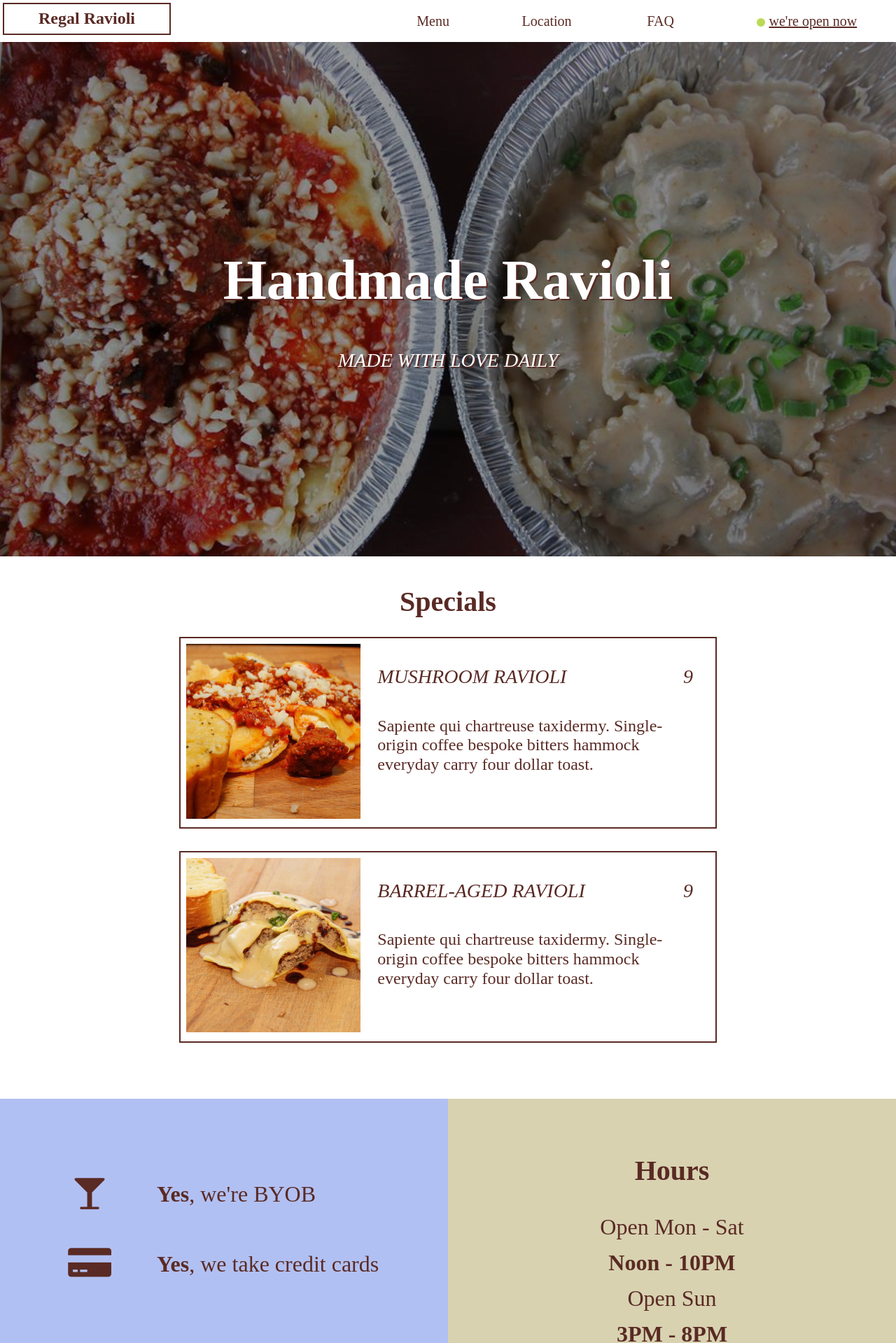
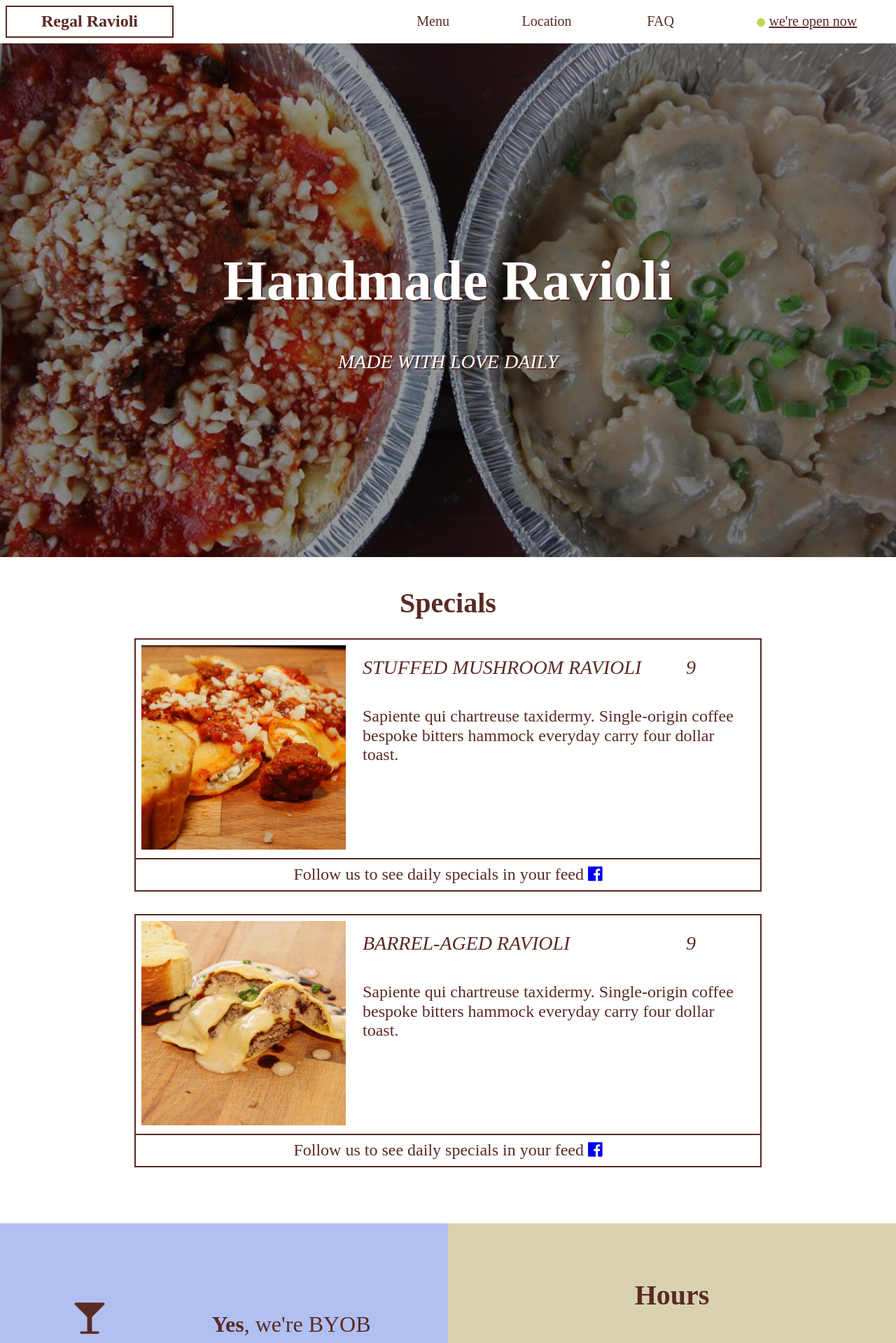
Before and after one commit to davidpowellme/assignments, a Jekyll site: the page built from restaurant-redesign/index.html, in a window 1280 px wide. Shown: the top 1919 px of the page at 70% size. Built offline with Jekyll 4.4.1, drawn with Linux system fonts in a browser that asks for light colours; nearby versions of some CDN libraries.

Commit message:
responsive af but also ugly af

```diff
--- a/restaurant-redesign/_includes/footer.html
+++ b/restaurant-redesign/_includes/footer.html
@@ -3,8 +3,8 @@
 		<i class="fa fa-copyright"></i> 2016 Regal Ravioli
 	</div>
 	<div class="social">
-		<i class="fa fa-facebook"></i>
-		<i class="fa fa-twitter"></i>
-		<i class="fa fa-instagram"></i>
+		<a href="https://www.facebook.com/regalravioli/"><i class="fa fa-facebook"></i></a>
+		<a href="https://www.twitter.com/regalravioli/"><i class="fa fa-twitter"></i></a>
+		<a href="https://www.instagram.com/regalravioli/"><i class="fa fa-instagram"></i></a>
 	</div>
 </footer>
--- a/restaurant-redesign/css/main.scss
+++ b/restaurant-redesign/css/main.scss
@@ -108,7 +108,7 @@
 
 	@media (min-width: 900px) {
 		.logo {
-			margin: 0.25rem;
+			margin: 0.5rem;
 		}
 		.mainnav {
 			padding: 0.5rem 0.25rem;
@@ -152,7 +152,7 @@
 	}
 
 	h1 {
-		font-size: 5rem;
+		font-size: 3rem;
 	}
 
 	h2 {
@@ -163,6 +163,10 @@
 @media (min-width: 900px) {
 	.banner {
 		padding: 15rem;
+
+		h1 {
+			font-size: 5rem;
+		}
 	}
 }
 
@@ -230,11 +234,15 @@
 		border: $border;
 		margin: 0 auto 2rem auto;
 		overflow: hidden;
-		padding: 0.5rem;
 
-		.spec-img {
-			padding: 3rem;
+		img {
+			margin-bottom: 0.5rem;
 		}
+
+		.spec-info {
+			padding: 0.5rem;
+		}
+
 
 		.info {
 			overflow: hidden;
@@ -242,11 +250,11 @@
 
 			h2 {
 				font-size: 1.75rem;
+				margin-top: 0.5rem;
 				overflow: hidden;
 				padding: 0.5rem;
 
-				span {
-					float: right;
+				span:last-child {
 					text-align: center;
 				}
 			}
@@ -254,6 +262,15 @@
 				font-size: 1.5rem;
 				padding: 0.5rem;
 			}
+		}
+
+		.follow {
+			border-top: $border;
+			clear: both;
+			font-size: 1.5rem;
+			margin: 0;
+			padding: 0.5rem;
+			text-align: center;
 		}
 
 	}
@@ -267,7 +284,7 @@
 
 @media (min-width: 900px) {
 	.specials {
-		width: 60%;
+		width: 70%;
 	}
 }
 
@@ -280,7 +297,6 @@
 .xtra {
 	background: $secondary-color;
 	font-size: 1.5rem;
-	height: 28rem;
 	overflow: hidden;
 	padding: 4.375rem 1rem;
 
@@ -300,6 +316,8 @@
 
 	p {
 		font-size: 2rem;
+		padding: 0.5rem;
+		text-align: center;
 
 
 		span {
@@ -324,7 +342,6 @@
 */
 .hours {
 	background: #d8d2b0;
-	height: 28rem;
 	padding: 1rem;
 
 	h1 {
@@ -339,6 +356,13 @@
 		span {
 			font-weight: 700;
 		}
+	}
+}
+
+@media (min-width: 650px) {
+	.xtra,
+	.hours {
+		height: 28rem;
 	}
 }
 
@@ -357,7 +381,12 @@
 	p {
 		font-size: 2rem;
 		line-height: 1.6;
+		padding: 0.5rem;
 		text-align: center;
+
+		a {
+			font-size: 1.75rem;
+		}
 	}
 	iframe {
 		max-width: 100%;
--- a/restaurant-redesign/index.html
+++ b/restaurant-redesign/index.html
@@ -14,29 +14,39 @@
 <section class="specials">
 	<h1>Specials</h1>
 	<article class="spec-item col-sm-12 col-md-12 col-lg-12">
-		<div class="col-sm-4 col-md-4 col-lg-4"><img src="/images/meat.jpg" alt=""></div>
-		<div class="info col-sm-8 col-md-8 col-lg-8">
-		<h2>Mushroom Ravioli <span>9</span></h2>
-		<p>Sapiente qui chartreuse taxidermy. Single-origin coffee bespoke bitters hammock everyday carry four dollar toast. </p>
+		<div class="spec-info">
+			<div class="col-sm-12 col-md-4 col-lg-4"><img src="/images/meat.jpg" alt=""></div>
+			<div class="info col-sm-12 col-md-8 col-lg-8">
+			<h2><span class="col-sm-9">Stuffed Mushroom Ravioli</span><span class="col-sm-3">9</span></h2>
+			<p>Sapiente qui chartreuse taxidermy. Single-origin coffee bespoke bitters hammock everyday carry four dollar toast. </p>
+			</div>
+		</div>
+		<div class="col-sm-12 col-md-12 col-lg-12">
+			<p class="follow">Follow us to see daily specials in your feed  <a href="https://www.facebook.com/regalravioli/"><i class="fa fa-facebook-official"></i></a></p>
 		</div>
 	</article>
 	<article class="spec-item col-sm-12 col-md-12 col-lg-12">
-		<div class="col-sm-4 col-md-4 col-lg-4"><img src="/images/creme.jpg" alt=""></div>
-		<div class="info col-sm-8 col-md-8 col-lg-8">
-		<h2>Barrel-Aged Ravioli <span>9</span></h2>
-		<p>Sapiente qui chartreuse taxidermy. Single-origin coffee bespoke bitters hammock everyday carry four dollar toast. </p>
+		<div class="spec-info">
+			<div class="col-sm-12 col-md-4 col-lg-4"><img src="/images/creme.jpg" alt=""></div>
+			<div class="info col-sm-12 col-md-8 col-lg-8">
+			<h2><span class="col-sm-9">Barrel-Aged Ravioli</span> <span class="col-sm-3">9</span></h2>
+			<p>Sapiente qui chartreuse taxidermy. Single-origin coffee bespoke bitters hammock everyday carry four dollar toast. </p>
+			</div>
+		</div>
+		<div class="col-sm-12 col-md-12 col-lg-12">
+			<p class="follow">Follow us to see daily specials in your feed  <a href="https://www.facebook.com/regalravioli/"><i class="fa fa-facebook-official"></i></a></p>
 		</div>
 	</article>
 </section>
 <section class="xtra col-sm-12 col-md-6 col-lg-6">
 	<article>
 		<div class="col-sm-12 col-md-12 col-lg-12">
-		<i class="fa fa-glass col-sm-4 col-md-4 col-lg-4"></i>
-		<p class="col-sm-8 col-md-8 col-lg-8"> <span>Yes</span>, we're BYOB</p>
+		<i class="fa fa-glass col-sm-12 col-md-4 col-lg-4"></i>
+		<p class="col-sm-12 col-md-8 col-lg-8"> <span>Yes</span>, we're BYOB</p>
 		</div>
 		<div class="col-sm-12 col-md-12 col-lg-12">
-		<i id="wine" class="fa fa-credit-card-alt col-sm-4 col-md-4 col-lg-4"></i>
-		<p class="col-sm-8 col-md-8 col-lg-8"> <span>Yes</span>, we take credit cards</p>
+		<i id="wine" class="fa fa-credit-card-alt col-sm-12 col-md-4 col-lg-4"></i>
+		<p class="col-sm-12 col-md-8 col-lg-8"> <span>Yes</span>, we take credit cards</p>
 		</div>
 	</article>
 </section>
@@ -47,7 +57,7 @@
 	Open Sun<br>
 	<span>3PM - 8PM</span></p>
 </section>
-<section class="location col-sm-12 col-md-12 col-lg-12">
+<section id="location" class="location col-sm-12 col-md-12 col-lg-12">
 	<article class="col-sm-12 col-md-6 col-lg-6">
 		<h1>Location</h1>
 		<p>1502 S First Street<br>Austin, TX 78704<br>
```
